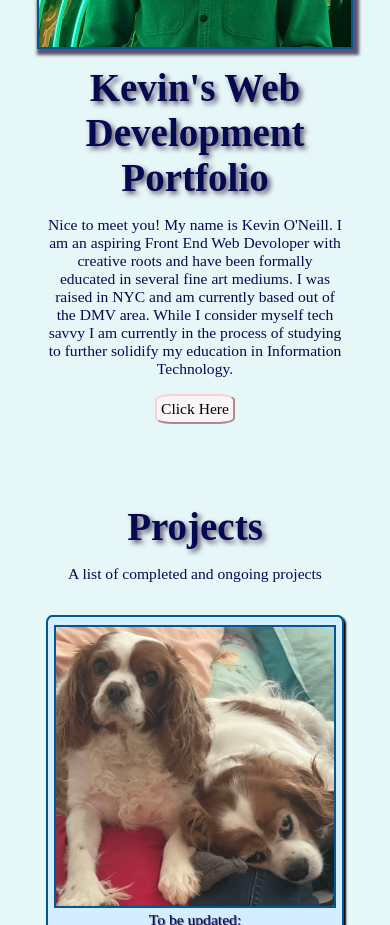
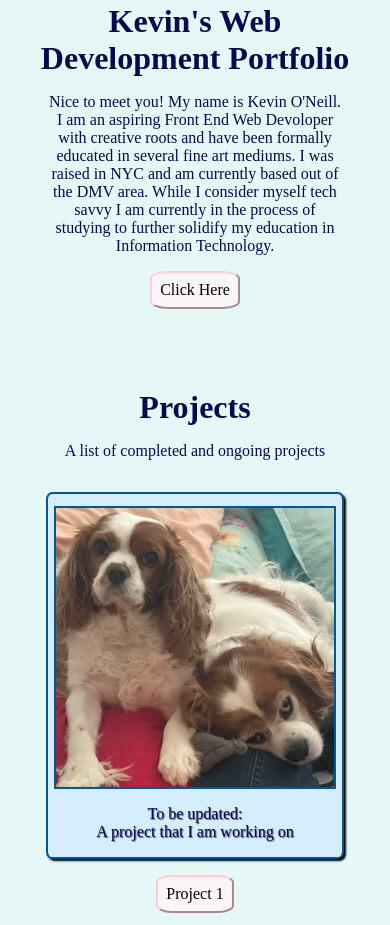
Before and after one commit to JusticeBlues/Portfolio_Project, a website: page starter/src/index.html in a window 390 px wide. Shown: the part 379-1304 px from the top of the page. Drawn offline with Linux system fonts and the light colour scheme.

Commit message:
Added mixins

```diff
--- a/starter/src/index.html
+++ b/starter/src/index.html
@@ -44,7 +44,7 @@
           height="500"
         />
         <div class="bio__text">
-          <h1 class="bio__header">Kevin's Web Development Portfolio</h1>
+          <h1 class="bio__section">Kevin's Web Development Portfolio</h1>
           <p class="bio__main">
             Nice to meet you! My name is Kevin O'Neill. I am an aspiring Front
             End Web Devoloper with creative roots and have been formally
@@ -58,7 +58,7 @@
       </section>
 
       <section id="latest-projects" class="latest-projects">
-        <h1 class="latest-projects__header">Projects</h1>
+        <h1 class="latest-projects__section">Projects</h1>
         <p class="latest-projects__main">A list of completed and ongoing projects</p>
 
         <div class="latest-projects__gallery">
--- a/starter/src/scss/base/_main.scss
+++ b/starter/src/scss/base/_main.scss
@@ -1,3 +1,5 @@
+@use "../utils/mixins" as *;
+
 body {
   display: flex;
   flex-direction: column;
@@ -13,14 +15,14 @@ main {
 .bio {
     display: flex;
     justify-content: center;
-    align-items: flex-start;
+    align-items: center;
     margin: 2rem;
     margin-bottom: 5rem;
 
     &__photo {
         margin: 1rem;
-        width: clamp(40%, 400px, 70%);
-        height: clamp(40%, 400px, 70%);
+        width: clamp(250px, 40%, 1000px);
+        height: clamp(250px, 40%, 1000px);
     }
 
 
@@ -30,23 +32,16 @@ main {
         align-items: center;
     }
 
-    &__header {
-        text-align: center;
-        font-size: 8vw;
-        font-weight: bold;
+    &__section {
+        @include headertext;
     }
 
     &__main {
-        text-align: center;
-        font-size: 2vw;
-        margin: 1rem;
+        @include pagetext;
     }
 
     &__button {
-        font-size: 2vw;
-        width:fit-content;
-        border-radius: 20%;
-        padding: 0.5vw;
+        @include buttonstyle;
     }
 }
 
@@ -57,24 +52,16 @@ main {
     display: flex;
     flex-direction: column;
 
-    &__header {
-        text-align: center;
-        font-size: 8vw;
-        font-weight: bold;
-
+    &__section {
+        @include headertext;
     }
 
     &__button {
-        font-size: 2vw;
-        width: fit-content;
-        border-radius: 20%;
-        padding: 0.5vw;
+        @include buttonstyle;
     }
 
     &__main {
-        text-align: center;
-        font-size: 2vw;
-        margin: 1rem;
+        @include pagetext;
     }
 
     &__gallery {
@@ -95,10 +82,9 @@ main {
         justify-content: space-evenly;
         align-items: center;
         margin: 1rem;
-        width: 90%;
+        width: clamp(250px,90%,1000px);
         box-shadow: 2px 2px 2px black;
         padding-top:1vw;
-        aspect-ratio: 16 / 9;
         border-radius:2%;
 
         &__image {
@@ -106,10 +92,7 @@ main {
         }
 
         &__description {
-            text-align: center;
-            padding: 1vw;
-            font-size: 1.5vw;
-            height:8.3vw;
+            @include pagetext;
         }
 }
 
@@ -117,39 +100,13 @@ main {
     .bio {
     display: flex;
     flex-direction: column;
-    align-items: center;
-
-        &__header {
-            font-size:10vw;
-        }
-
-        &__photo {
-            width:80vw;
-        }
 
         &__text {
             text-align: center;
             }
-
-        &__main {
-            font-size: 4vw;
-        }
-
-        &__button {
-            font-size: 4vw;
-            padding: 1vw;
-        }
     }
 
     .latest-projects {
-
-        &__header {
-            font-size:10vw;
-        }
-
-        &__main {
-            font-size:4vw;
-        }
 
         &__gallery {
             display: flex;
@@ -157,10 +114,6 @@ main {
             align-items: center;
         }
 
-        &__button {
-            font-size: 4vw;
-            padding: 1vw;
-        }
     }
 
     .card {
@@ -168,20 +121,6 @@ main {
         flex-direction: column;
         justify-content: space-between;
         align-items: center;
-        padding-top:2vw;
-        aspect-ratio:16/9;
-        width: 90%;
-
-        &__image {
-            width: 95%;
-        }
-
-        &__description {
-            padding: 1vw;
-            text-align: center;
-            font-size: 4vw;
-            height:20vw;
-        }
+        padding-top:3vw;
+    }
 }
-
-}
--- a/starter/src/scss/utils/_mixins.scss
+++ b/starter/src/scss/utils/_mixins.scss
@@ -0,0 +1,18 @@
+@mixin headertext {
+        text-align: center;
+        font-size: clamp(2rem,6vw,8rem);
+        font-weight: bold;
+}
+
+@mixin pagetext {
+        text-align: center;
+        font-size: clamp(1rem,3vw,4rem);
+        margin: 1rem;
+}
+
+@mixin buttonstyle {
+        font-size: clamp(1rem,3vw,4rem);
+        width:fit-content;
+        border-radius: 20%;
+        padding: 0.5rem;
+}
```
Also changed, not shown: starter/dist/main.css.
